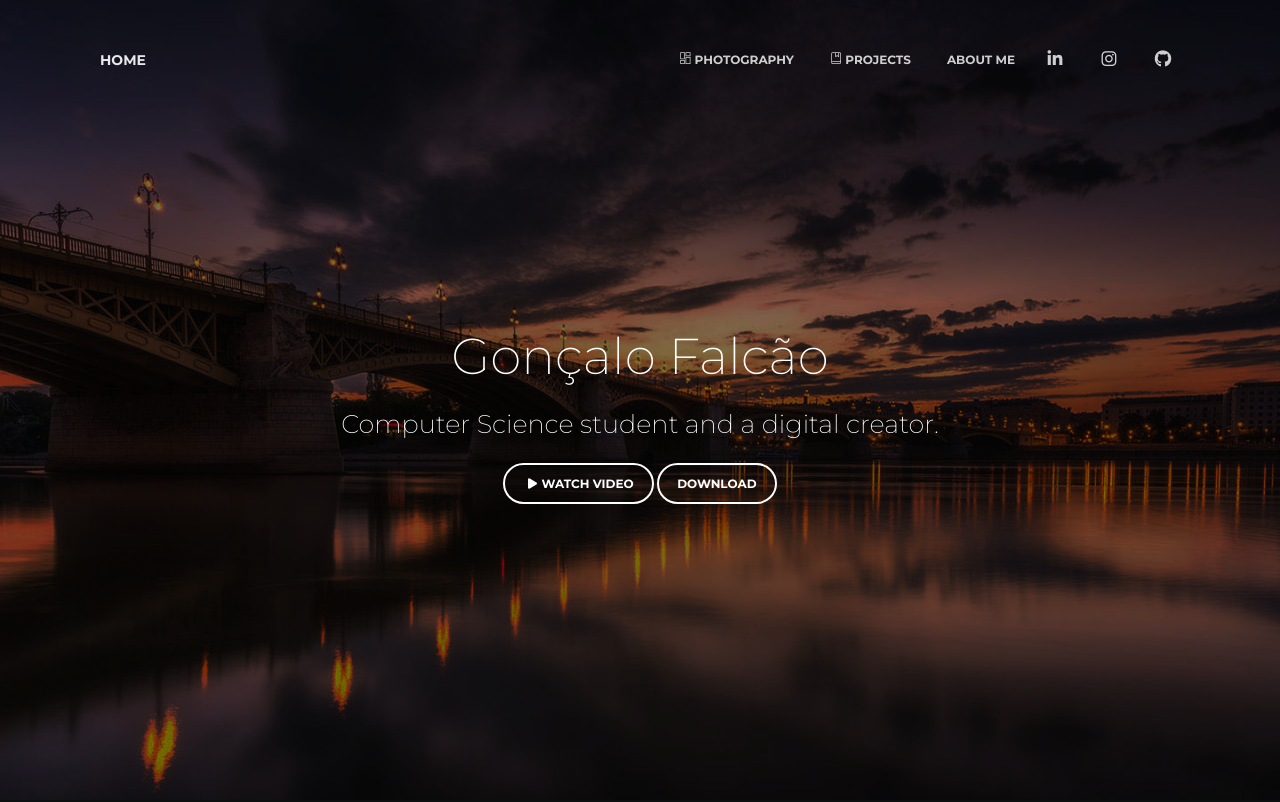
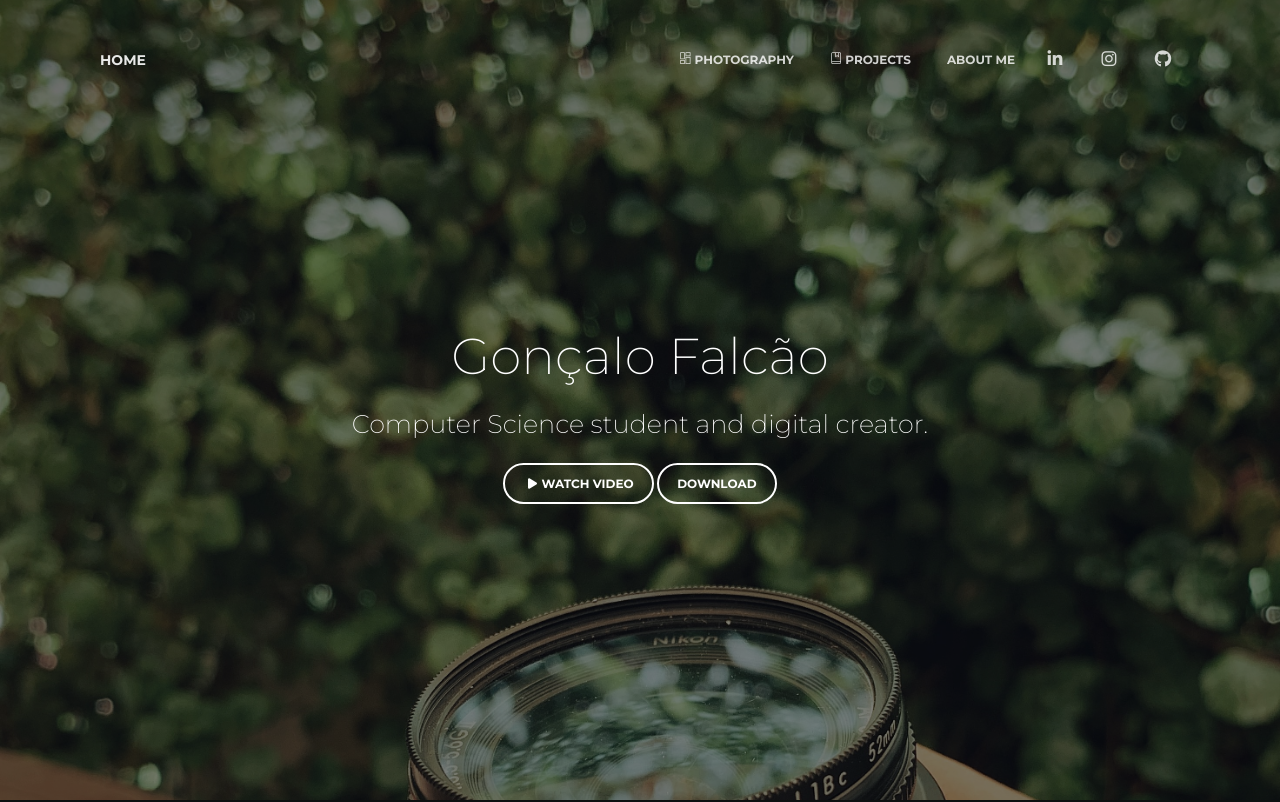
Before and after one commit to falc00/goncalofalcao.github.io, a website: page index.html in a window 1280 px wide. Shown: the top 802 px of the page. Drawn offline with Linux system fonts and the light colour scheme; some packages are replaced by stand-ins of ours.

Commit message:
versao6
versao6

```diff
--- a/index.html
+++ b/index.html
@@ -87,12 +87,12 @@ The above copyright notice and this permission notice shall be included in all c
     </div>
   </nav>
   <!-- End Navbar -->
-  <div class="page-header" data-parallax="true" style="background-image: url('../assets/img/daniel-olahh.jpg');">
+  <div class="page-header" data-parallax="true" style="background-image: url('assets/img/bg.jpg');">
     <div class="filter"></div>
     <div class="container">
       <div class="motto text-center">
         <h1>Gonçalo Falcão</h1>
-        <h3>Computer Science student and a digital creator.</h3>
+        <h3>Computer Science student and digital creator.</h3>
         <br />
         <a href="https://www.youtube.com/watch?v=dQw4w9WgXcQ" class="btn btn-outline-neutral btn-round"><i class="fa fa-play"></i>Watch video</a>
         <button type="button" class="btn btn-outline-neutral btn-round">Download</button>
@@ -138,7 +138,8 @@ The above copyright notice and this permission notice shall be included in all c
         </div>
       </div>
     </div>
-    <div class="section section-dark text-center">
+    <div class="section section-dark text-center" style="background-color:cadetblue">
+
       <div class="container">
         <div class="row">
           <div class="col-md-8 ml-auto mr-auto">
```
Also changed, not shown: assets/img/bg.jpg (added), 1 other file.
